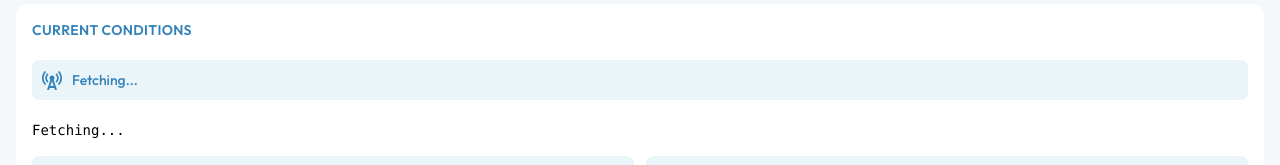
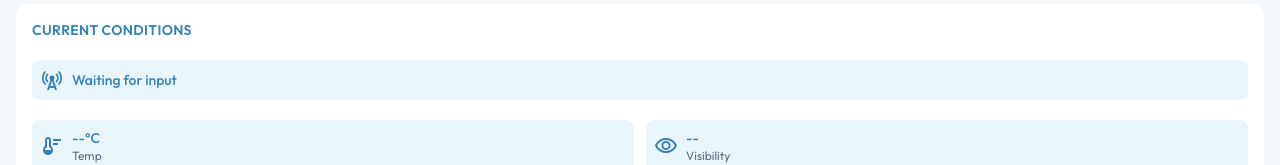
Before and after one commit to Aditya10801/Preflight, a React (Vite) app in the folder frontend/: page / in a window 1280 px wide. Shown: the part 128-293 px from the top of the page. Built offline with nearby package versions, Linux system fonts and the light colour scheme; no server answers.

Commit message:
ux changes

```diff
--- a/frontend/src/App.jsx
+++ b/frontend/src/App.jsx
@@ -12,8 +12,8 @@ import { useState, useEffect } from "react";
 function App() {
   const [ICAO, setICAO] = useState();
   const [weatherData, setWeatherData] = useState({
-    stationName: "Fetching...",
-    rawMetar: "Fetching...",
+    stationName: "Waiting for input",
+    rawMetar: "",
     temp: "--",
     vis: "--",
     alt: "--",
@@ -45,7 +45,12 @@ function App() {
   }
 
  useEffect(() => {
-  if (ICAO){ fetchData();}
+  if (ICAO){
+    setWeatherData({
+      stationName: "Fetching Data....",
+
+    })
+    fetchData();}
 }, [ICAO]);
 
   return (
```
